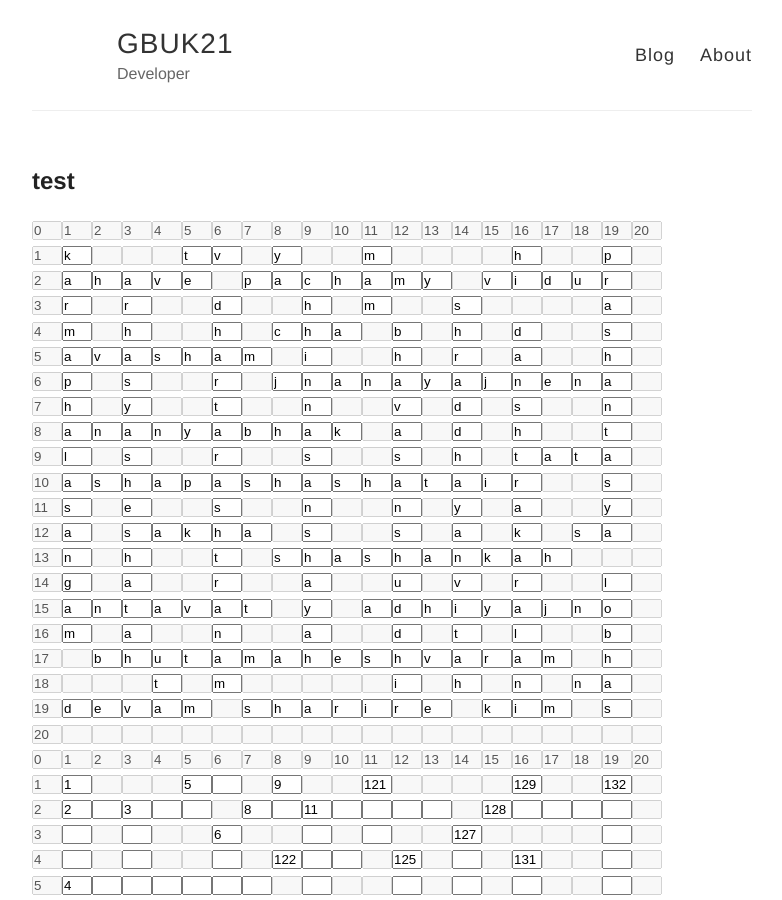
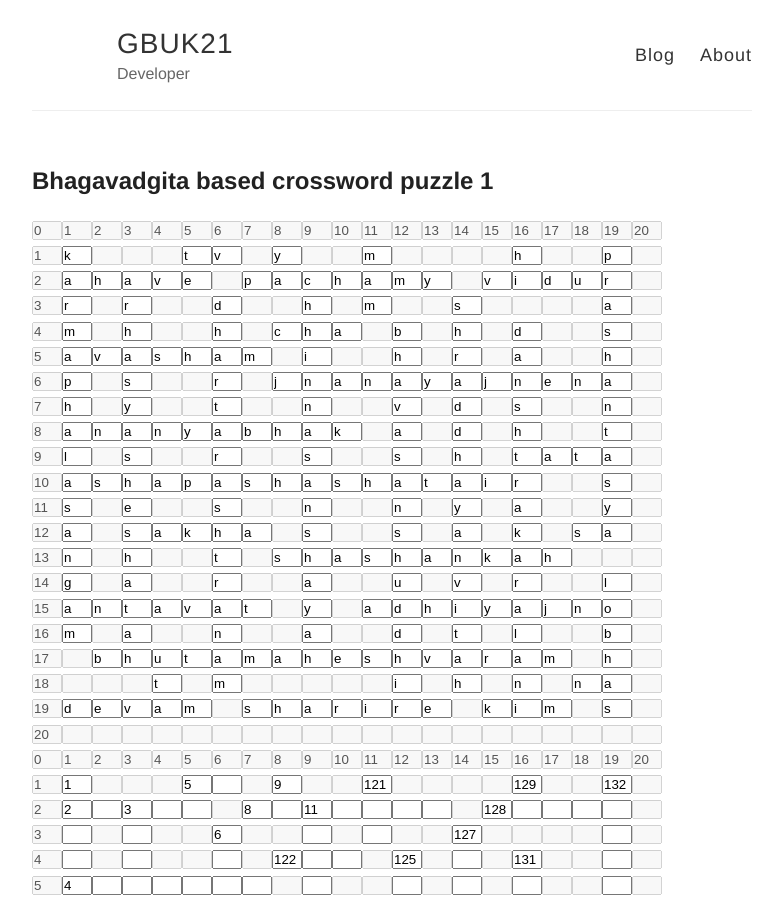
Before and after one commit to gbuk21/General, a Jekyll site: the page built from split1/_posts/2020-05-01-Bhagavadgita based crossword puzzle 1.md, in a window 1280 px wide and 900 px high. Shown: the whole window, without its empty margins (248-1030 px from the left). Built offline with Jekyll 4.4.1, drawn with Linux system fonts in a browser that asks for light colours.

Commit message:
Update and rename 2020-05-01-test.md to 2020-05-01-Bhagavadgita based crossword puzzle 1.md

```diff
--- a/split1/_posts/2020-05-01-test.md
+++ b/split1/_posts/2020-05-01-Bhagavadgita based crossword puzzle 1.md
@@ -1,7 +1,7 @@
 ---
 last_modified_at: 2021-05-01
 layout: post
-title: test
+title: Bhagavadgita based crossword puzzle 1
 ---
 <style>
 * {
@@ -1064,7 +1064,7 @@ th {
 </form>
 <br><br><br>
 <Table>
-<caption align=bottom>Clues</caption>
+<caption align=top>Clues</caption>
 <tr><th>Clue No</th><th>Column#</th><th>Row#</th><th>Down/Across</th><th>Clue</th></tr>
 <tr><td>
 1
```
